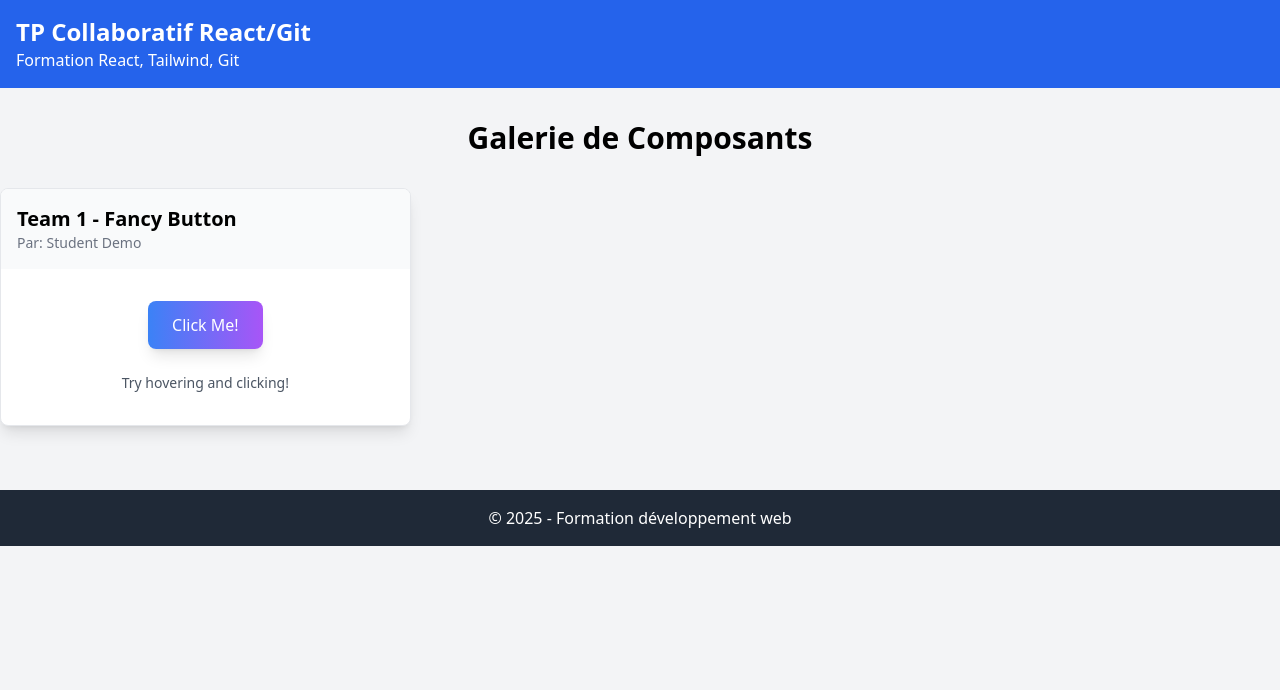
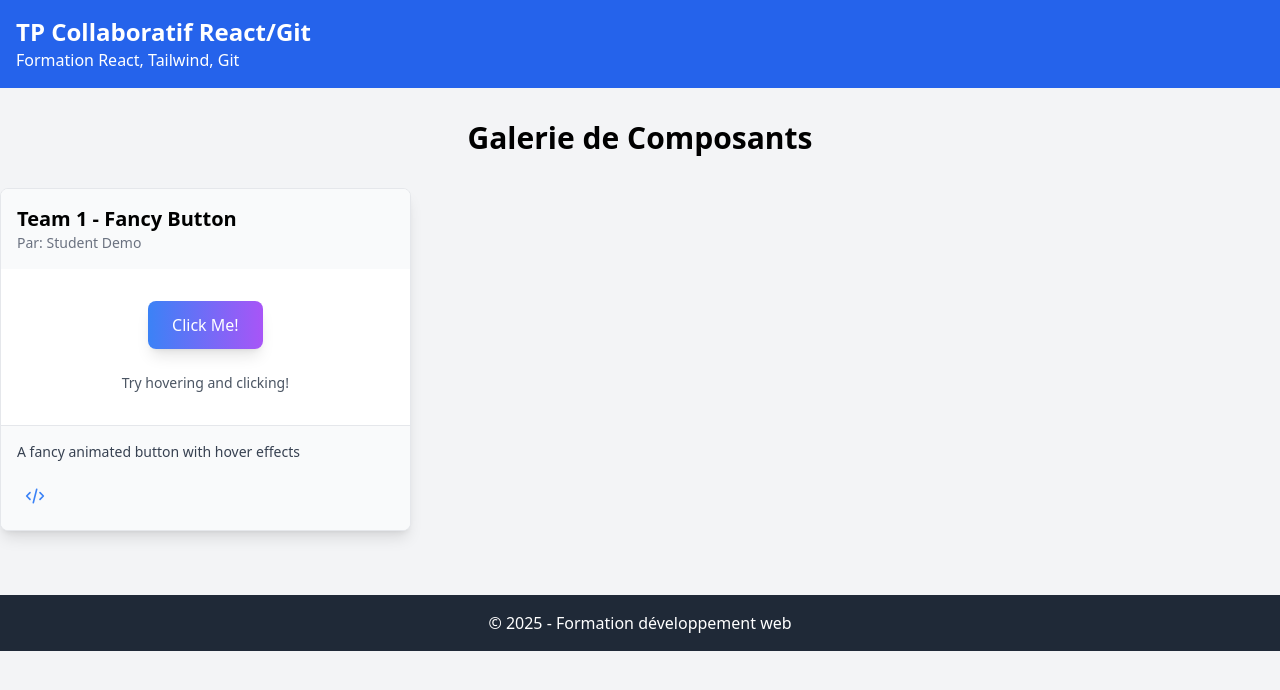
Before and after one commit to raphaelgabbay/gallery-app, a Next.js app: page / in a window 1280 px wide. Shown: the top 690 px of the page. Built offline with nearby package versions, Linux system fonts and the light colour scheme.

Commit message:
Add code formatting and highlighting

```diff
--- /dev/null
+++ b/app/components/shared/CodeModal.js
@@ -0,0 +1,55 @@
+'use client'
+
+import { useState } from 'react'
+
+export default function CodeModal({ isOpen, onClose, code, title }) {
+  const [copied, setCopied] = useState(false)
+
+  const handleCopy = async () => {
+    await navigator.clipboard.writeText(code)
+    setCopied(true)
+    setTimeout(() => setCopied(false), 2000)
+  }
+
+  if (!isOpen) return null
+
+  return (
+    <div className="fixed inset-0 bg-black bg-opacity-50 z-50 flex items-center justify-center p-4">
+      <div className="bg-white rounded-lg shadow-xl max-w-4xl w-full max-h-[90vh] flex flex-col">
+        <div className="flex justify-between items-center p-4 border-b">
+          <h3 className="text-lg font-semibold">{title}</h3>
+          <div className="flex items-center gap-2">
+            <button
+              onClick={handleCopy}
+              className="p-2 text-gray-500 hover:text-gray-700 rounded-lg hover:bg-gray-100 transition-colors"
+              title="Copy code"
+            >
+              {copied ? (
+                <svg className="w-5 h-5" fill="none" stroke="currentColor" viewBox="0 0 24 24">
+                  <path strokeLinecap="round" strokeLinejoin="round" strokeWidth={2} d="M5 13l4 4L19 7" />
+                </svg>
+              ) : (
+                <svg className="w-5 h-5" fill="none" stroke="currentColor" viewBox="0 0 24 24">
+                  <path strokeLinecap="round" strokeLinejoin="round" strokeWidth={2} d="M8 5H6a2 2 0 00-2 2v12a2 2 0 002 2h10a2 2 0 002-2v-1M8 5a2 2 0 002 2h2a2 2 0 002-2M8 5a2 2 0 012-2h2a2 2 0 012 2m0 0h2a2 2 0 012 2v3m2 4H10m0 0l3-3m-3 3l3 3" />
+                </svg>
+              )}
+            </button>
+            <button
+              onClick={onClose}
+              className="p-2 text-gray-500 hover:text-gray-700 rounded-lg hover:bg-gray-100 transition-colors"
+            >
+              <svg className="w-5 h-5" fill="none" stroke="currentColor" viewBox="0 0 24 24">
+                <path strokeLinecap="round" strokeLinejoin="round" strokeWidth={2} d="M6 18L18 6M6 6l12 12" />
+              </svg>
+            </button>
+          </div>
+        </div>
+        <div className="p-4 overflow-auto flex-1">
+          <pre className="bg-gray-900 text-gray-100 p-4 rounded-lg overflow-x-auto text-sm leading-relaxed">
+            <code>{code}</code>
+          </pre>
+        </div>
+      </div>
+    </div>
+  )
+}
--- /dev/null
+++ b/app/components/shared/ComponentCard.js
@@ -0,0 +1,39 @@
+'use client'
+
+import { useState } from 'react'
+import CodeModal from './CodeModal'
+
+export default function ComponentCard({ title, author, description, children, code }) {
+  const [isCodeModalOpen, setIsCodeModalOpen] = useState(false)
+
+  return (
+    <div className="border rounded-lg overflow-hidden shadow-lg bg-white">
+      <div className="p-4 bg-gray-50">
+        <h2 className="text-xl font-semibold">{title}</h2>
+        <p className="text-sm text-gray-500">Par: {author}</p>
+      </div>
+      <div className="p-4">
+        {children}
+      </div>
+      <div className="p-4 bg-gray-50 border-t">
+        <p className="text-sm text-gray-700 mb-4">{description}</p>
+        <button
+          onClick={() => setIsCodeModalOpen(true)}
+          className="p-2 text-blue-500 hover:text-blue-600 hover:bg-blue-50 rounded-lg transition-colors"
+          title="Voir le code"
+        >
+          <svg className="w-5 h-5" fill="none" stroke="currentColor" viewBox="0 0 24 24">
+            <path strokeLinecap="round" strokeLinejoin="round" strokeWidth={2} d="M10 20l4-16m4 4l4 4-4 4M6 16l-4-4 4-4" />
+          </svg>
+        </button>
+      </div>
+
+      <CodeModal
+        isOpen={isCodeModalOpen}
+        onClose={() => setIsCodeModalOpen(false)}
+        code={code}
+        title={`Code de ${title}`}
+      />
+    </div>
+  )
+}
--- a/app/page.js
+++ b/app/page.js
@@ -1,6 +1,23 @@
 import FancyButton from './components/teams/team1/FancyButton'
+import ComponentCard from './components/shared/ComponentCard'
+import fs from 'fs'
+import path from 'path'
 
-export default function Home() {
+// This function will be executed at build time
+async function getComponentCode(componentPath) {
+  try {
+    const fullPath = path.join(process.cwd(), componentPath)
+    const code = await fs.promises.readFile(fullPath, 'utf8')
+    return code
+  } catch (error) {
+    console.error(`Error reading component code: ${error}`)
+    return 'Code not available'
+  }
+}
+
+export default async function Home() {
+  const fancyButtonCode = await getComponentCode('app/components/teams/team1/FancyButton.js')
+
   return (
     <div className="min-h-screen bg-gray-100">
       <header className="bg-blue-600 text-white p-4">
@@ -13,15 +30,14 @@ export default function Home() {
       <main className="container mx-auto py-8">
         <h2 className="text-3xl font-bold text-center mb-8">Galerie de Composants</h2>
         <div className="grid grid-cols-1 md:grid-cols-2 lg:grid-cols-3 gap-6">
-          <div className="border rounded-lg overflow-hidden shadow-lg bg-white">
-            <div className="p-4 bg-gray-50">
-              <h2 className="text-xl font-semibold">Team 1 - Fancy Button</h2>
-              <p className="text-sm text-gray-500">Par: Student Demo</p>
-            </div>
-            <div className="p-4">
-              <FancyButton />
-            </div>
-          </div>
+          <ComponentCard
+            title="Team 1 - Fancy Button"
+            author="Student Demo"
+            description="A fancy animated button with hover effects"
+            code={fancyButtonCode}
+          >
+            <FancyButton />
+          </ComponentCard>
         </div>
       </main>
 
--- a/package.json
+++ b/package.json
@@ -15,7 +15,8 @@
   "dependencies": {
     "next": "14.1.0",
     "react": "^18.2.0",
-    "react-dom": "^18.2.0"
+    "react-dom": "^18.2.0",
+    "react-syntax-highlighter": "^15.6.1"
   },
   "devDependencies": {
     "@eslint/eslintrc": "^3",
```
Also changed, not shown: 1 other file (tests, documents, lock files or other folders).
